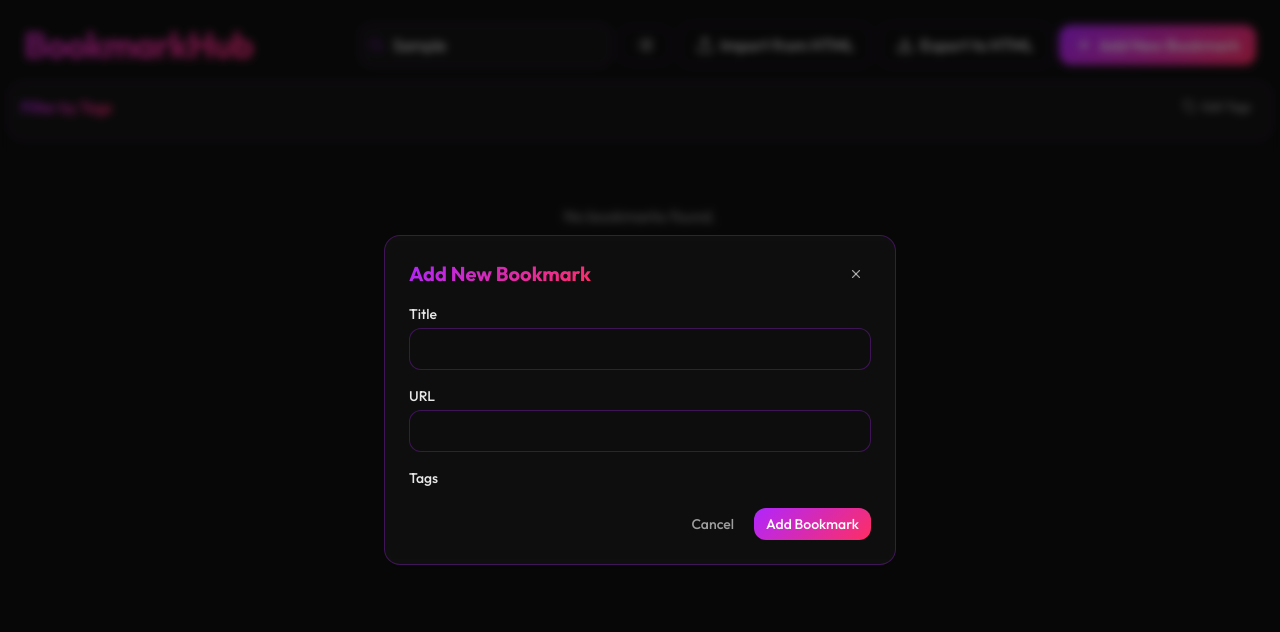
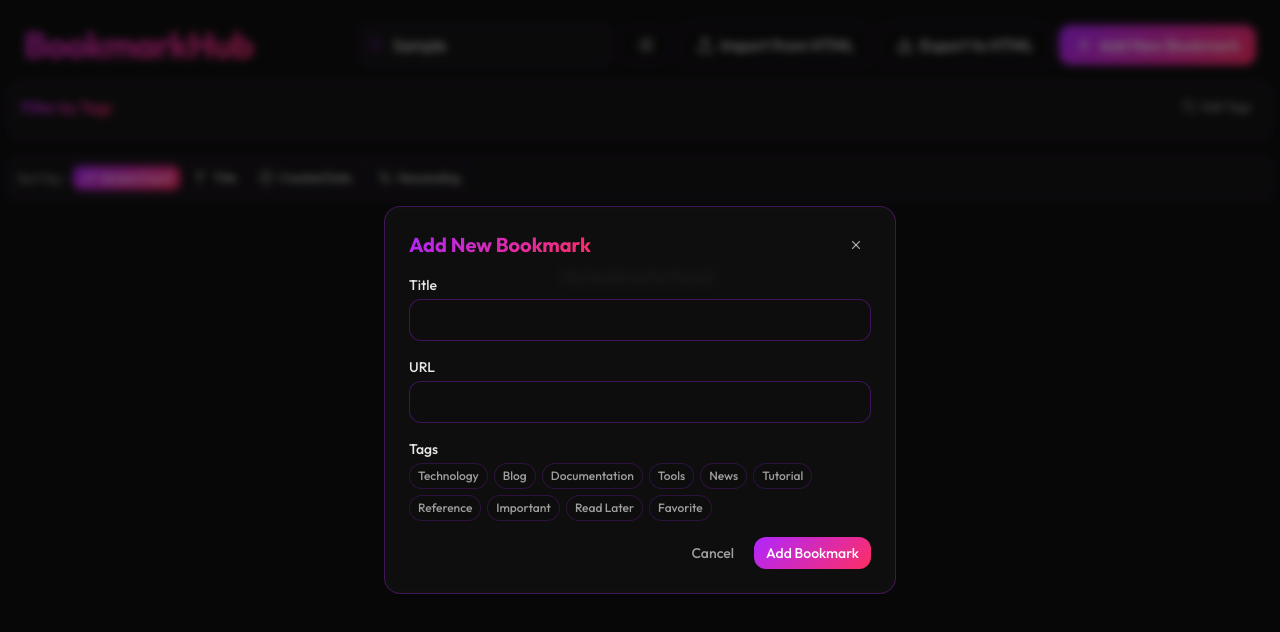
Before and after one commit to YukihiroSakuda/BookmarkHub, a Next.js app: page / in a window 1280 px wide. Both pictures are taken after typing "Sample" into the empty fields and a click on the button "Add New Bookmark". Shown: the top 632 px of the page. Built offline with nearby package versions, Linux system fonts and the light colour scheme.

Commit message:
feat: ブックマークの機能改善 - アクセス回数のカウントアップ機能追加 - リンククリック時の二重開き防止 - ボタンクリック時のイベント伝播制御

```diff
--- a/src/app/page.tsx
+++ b/src/app/page.tsx
@@ -4,9 +4,10 @@ import { useState, useEffect } from 'react';
 import { BookmarkList } from '@/components/BookmarkList';
 import { BookmarkHeader } from '@/components/BookmarkHeader';
 import { getBookmarks, saveBookmarks } from '@/utils/storage';
-import { Bookmark } from '@/types/bookmark';
+import { Bookmark, SortOption, SortOrder, DEFAULT_TAGS } from '@/types/bookmark';
 import { useImportBookmarks } from '@/components/ImportBookmarks';
 import { BookmarkForm } from '@/components/BookmarkForm';
+import { SortControls } from '@/components/SortControls';
 
 export default function Home() {
   const [bookmarks, setBookmarks] = useState<Bookmark[]>([]);
@@ -15,7 +16,9 @@ export default function Home() {
   const [selectedBookmark, setSelectedBookmark] = useState<Bookmark | undefined>(undefined);
   const [searchQuery, setSearchQuery] = useState('');
   const [selectedTags, setSelectedTags] = useState<string[]>([]);
-  const [availableTags, setAvailableTags] = useState<string[]>([]);
+  const [availableTags, setAvailableTags] = useState<string[]>(DEFAULT_TAGS);
+  const [currentSort, setCurrentSort] = useState<SortOption>('accessCount');
+  const [currentOrder, setCurrentOrder] = useState<SortOrder>('desc');
   useImportBookmarks({
     onImportComplete: () => {
       // インポート完了時にブックマークリストを更新
@@ -99,15 +102,50 @@ export default function Home() {
     setAvailableTags(tags);
   };
 
+  const handleBookmarkClick = (bookmark: Bookmark) => {
+    const updatedBookmarks = bookmarks.map(b => {
+      if (b.id === bookmark.id) {
+        return {
+          ...b,
+          accessCount: (b.accessCount || 0) + 1,
+          lastAccessedAt: new Date().toISOString()
+        };
+      }
+      return b;
+    });
+    saveBookmarks(updatedBookmarks);
+    handleBookmarksUpdate(updatedBookmarks);
+    window.open(bookmark.url, '_blank');
+  };
+
+  const sortBookmarks = (bookmarks: Bookmark[]) => {
+    return [...bookmarks].sort((a, b) => {
+      let comparison = 0;
+      switch (currentSort) {
+        case 'accessCount':
+          comparison = (a.accessCount || 0) - (b.accessCount || 0);
+          break;
+        case 'title':
+          comparison = a.title.localeCompare(b.title);
+          break;
+        case 'createdAt':
+          comparison = new Date(a.createdAt).getTime() - new Date(b.createdAt).getTime();
+          break;
+      }
+      return currentOrder === 'asc' ? comparison : -comparison;
+    });
+  };
+
   const filteredBookmarks = bookmarks.filter(bookmark => {
     const matchesSearch = bookmark.title.toLowerCase().includes(searchQuery.toLowerCase());
     const matchesTags = selectedTags.length === 0 ||
-                       selectedTags.every(tag => bookmark.tags.includes(tag));
+                       selectedTags.some(tag => bookmark.tags.includes(tag));
     return matchesSearch && matchesTags;
   });
 
-  const pinnedBookmarks = filteredBookmarks.filter(b => b.isPinned);
-  const unpinnedBookmarks = filteredBookmarks.filter(b => !b.isPinned);
+  const sortedBookmarks = sortBookmarks(filteredBookmarks);
+  const pinnedBookmarks = sortedBookmarks.filter(b => b.isPinned);
+  const unpinnedBookmarks = sortedBookmarks.filter(b => !b.isPinned);
 
   return (
     <main className="min-h-screen bg-dark p-2">
@@ -130,6 +168,15 @@ export default function Home() {
           bookmarks={bookmarks}
         />
 
+        <div className="my-4">
+          <SortControls
+            currentSort={currentSort}
+            currentOrder={currentOrder}
+            onSortChange={setCurrentSort}
+            onOrderChange={setCurrentOrder}
+          />
+        </div>
+
         <BookmarkList
           pinnedBookmarks={pinnedBookmarks}
           unpinnedBookmarks={unpinnedBookmarks}
@@ -137,6 +184,7 @@ export default function Home() {
           onTogglePin={handleTogglePin}
           onEdit={handleEdit}
           onDelete={handleDelete}
+          onBookmarkClick={handleBookmarkClick}
         />
 
         {isModalOpen && (
@@ -147,7 +195,7 @@ export default function Home() {
               setSelectedBookmark(undefined);
             }}
             onSave={handleSave}
-            availableTags={availableTags}
+            availableTags={DEFAULT_TAGS}
           />
         )}
       </div>
--- a/src/components/BookmarkForm.tsx
+++ b/src/components/BookmarkForm.tsx
@@ -1,5 +1,5 @@
 import { Bookmark } from '@/types/bookmark';
-import { X } from 'lucide-react';
+import { X, Clock, TrendingUp } from 'lucide-react';
 import { useState } from 'react';
 import { Button } from './Button';
 import { Tag } from './Tag';
@@ -26,6 +26,8 @@ export function BookmarkForm({ bookmark, onClose, onSave, availableTags }: Bookm
       isPinned: bookmark?.isPinned || false,
       createdAt: bookmark?.createdAt || new Date().toISOString(),
       updatedAt: new Date().toISOString(),
+      accessCount: bookmark?.accessCount || 0,
+      lastAccessedAt: bookmark?.lastAccessedAt,
     });
   };
 
@@ -35,6 +37,17 @@ export function BookmarkForm({ bookmark, onClose, onSave, availableTags }: Bookm
         ? prev.filter(t => t !== tag)
         : [...prev, tag]
     );
+  };
+
+  const formatDate = (dateString: string | undefined) => {
+    if (!dateString) return 'Never';
+    return new Date(dateString).toLocaleString('en-US', {
+      year: 'numeric',
+      month: 'short',
+      day: 'numeric',
+      hour: '2-digit',
+      minute: '2-digit'
+    });
   };
 
   return (
@@ -86,6 +99,25 @@ export function BookmarkForm({ bookmark, onClose, onSave, availableTags }: Bookm
             </div>
           </div>
 
+          {bookmark && (
+            <div className="space-y-2 pt-2 border-t border-energy-purple/20">
+              <div className="flex items-center gap-2 text-sm text-white/70">
+                <TrendingUp size={16} />
+                <span>Access Count: {bookmark.accessCount || 0}</span>
+              </div>
+              <div className="flex items-center gap-2 text-sm text-white/70">
+                <Clock size={16} />
+                <span>Created: {formatDate(bookmark.createdAt)}</span>
+              </div>
+              {bookmark.lastAccessedAt && (
+                <div className="flex items-center gap-2 text-sm text-white/70">
+                  <Clock size={16} />
+                  <span>Last Accessed: {formatDate(bookmark.lastAccessedAt)}</span>
+                </div>
+              )}
+            </div>
+          )}
+
           <div className="flex justify-end gap-2 mt-6">
             <Button
               type="button"
--- a/src/components/BookmarkList.tsx
+++ b/src/components/BookmarkList.tsx
@@ -8,6 +8,7 @@ interface BookmarkListProps {
   onTogglePin: (id: string) => void;
   onEdit: (bookmark: Bookmark) => void;
   onDelete: (id: string) => void;
+  onBookmarkClick: (bookmark: Bookmark) => void;
 }
 
 export function BookmarkList({
@@ -17,6 +18,7 @@ export function BookmarkList({
   onTogglePin,
   onEdit,
   onDelete,
+  onBookmarkClick,
 }: BookmarkListProps) {
   const renderBookmarks = (bookmarks: Bookmark[]) => (
     bookmarks.map((bookmark) => (
@@ -27,6 +29,7 @@ export function BookmarkList({
         onTogglePin={onTogglePin}
         onEdit={onEdit}
         onDelete={onDelete}
+        onClick={() => onBookmarkClick(bookmark)}
       />
     ))
   );
--- a/src/components/Button.tsx
+++ b/src/components/Button.tsx
@@ -3,7 +3,7 @@ import React from 'react';
 
 interface ButtonProps extends React.ButtonHTMLAttributes<HTMLButtonElement> {
   children?: React.ReactNode;
-  onClick?: () => void;
+  onClick?: (e: React.MouseEvent<HTMLButtonElement>) => void;
   variant?: 'primary' | 'secondary' | 'ghost';
   size?: 'sm' | 'md' | 'lg';
   icon?: LucideIcon;
--- /dev/null
+++ b/src/components/SortControls.tsx
@@ -0,0 +1,52 @@
+import { SortOption, SortOrder } from '@/types/bookmark';
+import { ArrowUpDown, Clock, TrendingUp, Type } from 'lucide-react';
+import { Button } from './Button';
+
+interface SortControlsProps {
+  currentSort: SortOption;
+  currentOrder: SortOrder;
+  onSortChange: (option: SortOption) => void;
+  onOrderChange: (order: SortOrder) => void;
+}
+
+export function SortControls({
+  currentSort,
+  currentOrder,
+  onSortChange,
+  onOrderChange,
+}: SortControlsProps) {
+  const sortOptions = [
+    { value: 'accessCount' as SortOption, label: 'Access Count', icon: TrendingUp },
+    { value: 'title' as SortOption, label: 'Title', icon: Type },
+    { value: 'createdAt' as SortOption, label: 'Created Date', icon: Clock },
+  ];
+
+  return (
+    <div className="flex items-center gap-2 bg-dark-lighter/50 backdrop-blur-sm p-2 rounded-xl border border-energy-purple/30">
+      <span className="text-sm text-white/60">Sort by:</span>
+      <div className="flex items-center gap-1">
+        {sortOptions.map(({ value, label, icon: Icon }) => (
+          <Button
+            key={value}
+            onClick={() => onSortChange(value)}
+            variant={currentSort === value ? 'primary' : 'secondary'}
+            size="sm"
+            icon={Icon}
+            className="text-sm"
+          >
+            {label}
+          </Button>
+        ))}
+      </div>
+      <Button
+        onClick={() => onOrderChange(currentOrder === 'asc' ? 'desc' : 'asc')}
+        variant="secondary"
+        size="sm"
+        icon={ArrowUpDown}
+        className="text-sm"
+      >
+        {currentOrder === 'asc' ? 'Ascending' : 'Descending'}
+      </Button>
+    </div>
+  );
+}
--- a/src/components/TagManager.tsx
+++ b/src/components/TagManager.tsx
@@ -2,6 +2,7 @@ import { SquarePen, Trash2, X } from 'lucide-react';
 import { useState } from 'react';
 import { Button } from './Button';
 import { Input } from './Input';
+import { DEFAULT_TAGS } from '@/types/bookmark';
 
 interface TagManagerProps {
   availableTags: string[];
@@ -10,7 +11,7 @@ interface TagManagerProps {
 }
 
 export function TagManager({ availableTags, onClose, onUpdateTags }: TagManagerProps) {
-  const [tags, setTags] = useState<string[]>(availableTags);
+  const [tags, setTags] = useState<string[]>([...new Set([...DEFAULT_TAGS, ...availableTags])]);
   const [newTag, setNewTag] = useState('');
   const [editingTag, setEditingTag] = useState<string | null>(null);
   const [editValue, setEditValue] = useState('');
@@ -140,7 +141,7 @@ export function TagManager({ availableTags, onClose, onUpdateTags }: TagManagerP
           </div>
         </div>
 
-        <div className="flex justify-end gap-2 mt-6 pt-4 border-t border-energy-purple/20">
+        <div className="flex justify-end gap-2 mt-6">
           <Button
             type="button"
             onClick={onClose}
--- /dev/null
+++ b/src/lib/utils.ts
@@ -0,0 +1,6 @@
+import { type ClassValue, clsx } from 'clsx';
+import { twMerge } from 'tailwind-merge';
+
+export function cn(...inputs: ClassValue[]) {
+  return twMerge(clsx(inputs));
+}
--- a/src/types/bookmark.ts
+++ b/src/types/bookmark.ts
@@ -7,6 +7,8 @@ export interface Bookmark {
   createdAt: string;
   updatedAt: string;
   favicon?: string;
+  accessCount: number;
+  lastAccessedAt?: string;
 }
 
 export interface Settings {
@@ -17,14 +19,17 @@ export interface Settings {
 }
 
 export const DEFAULT_TAGS = [
-  '技術',
-  'ブログ',
-  'ドキュメント',
-  'ツール',
-  'ニュース',
-  'チュートリアル',
-  '参考',
-  '重要',
-  '後で読む',
-  'お気に入り'
+  'Technology',
+  'Blog',
+  'Documentation',
+  'Tools',
+  'News',
+  'Tutorial',
+  'Reference',
+  'Important',
+  'Read Later',
+  'Favorite'
 ];
+
+export type SortOption = 'accessCount' | 'title' | 'createdAt';
+export type SortOrder = 'asc' | 'desc';
```
Also changed, not shown: src/components/BookmarkCard.tsx (+47 -12 lines).
